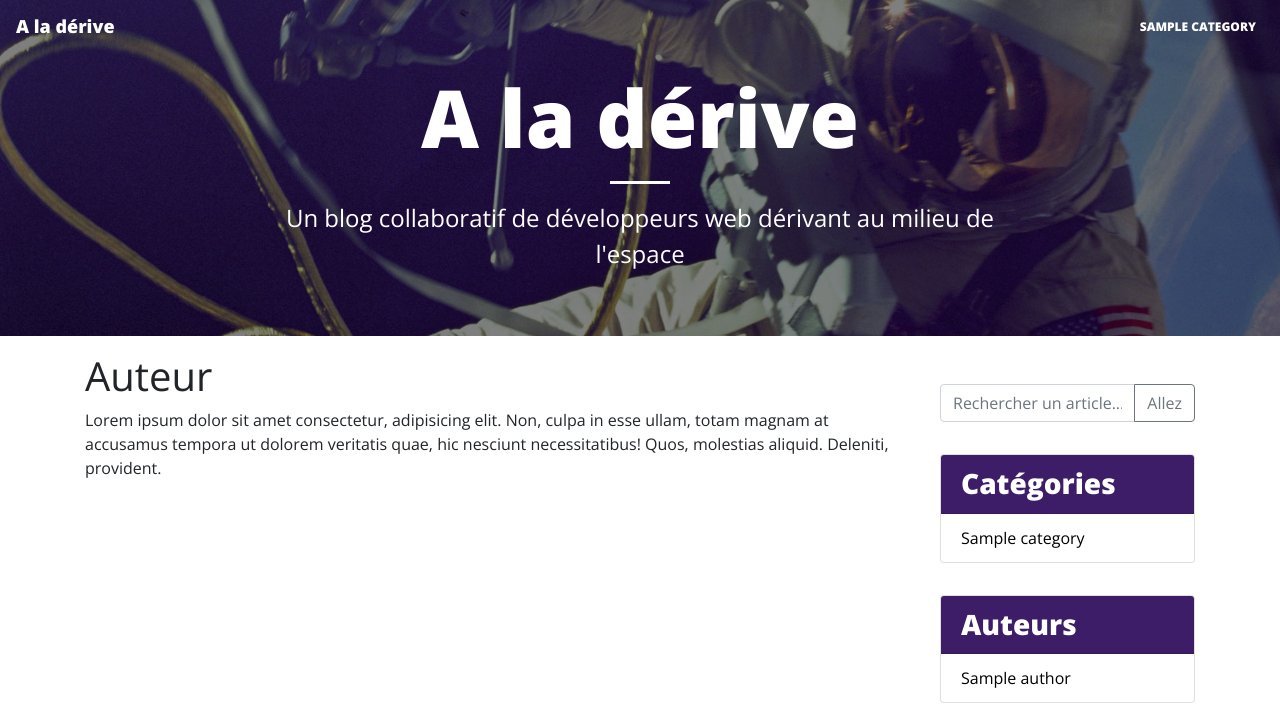
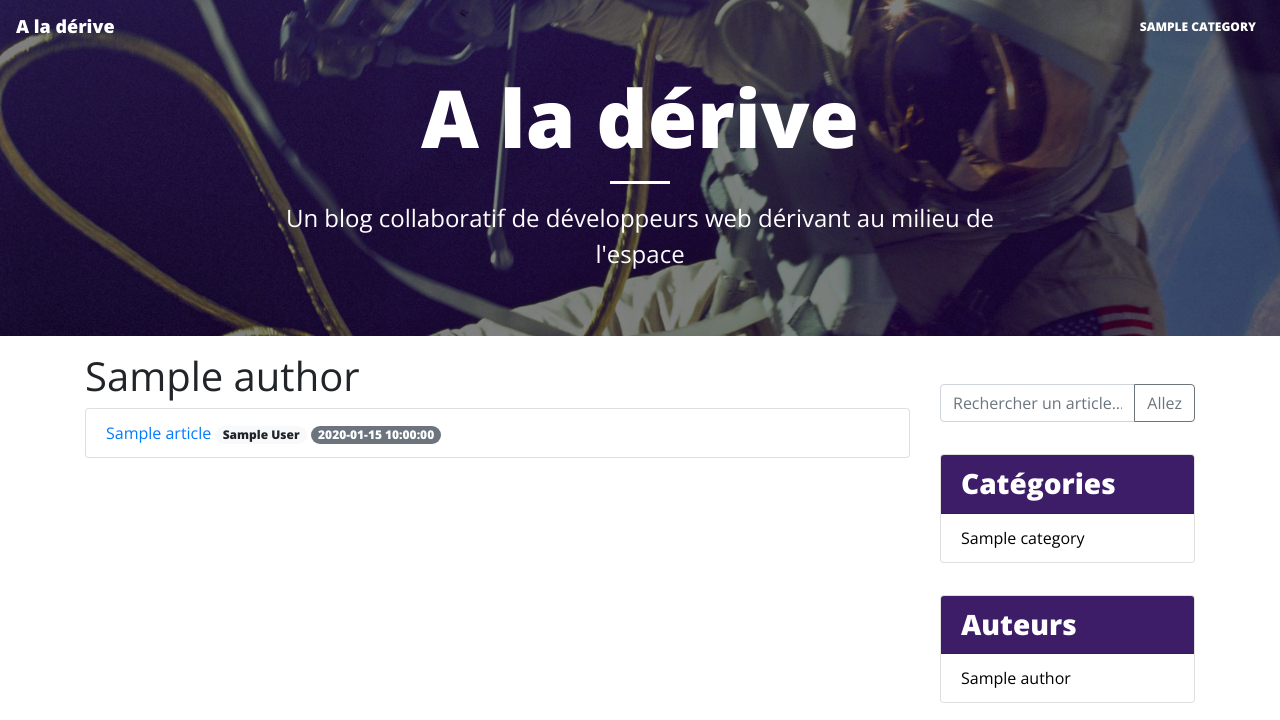
Before and after one commit to StephaneDUPUY/Blog-PHP-based, a PHP site: template inc/templates/author.tpl.php in a window 1280 px wide. Shown: the top 720 px of the page. Run offline with PHP 8.4, Linux system fonts and the light colour scheme; the template is opened without the code that fills it: most values are stand-ins (such as "Sample title", 1, 10 or a date in 2020); some libraries are stand-ins or nearby versions.

Commit message:
dynamic article list by author

```diff
--- a/inc/templates/author.tpl.php
+++ b/inc/templates/author.tpl.php
@@ -1,5 +1,11 @@
-<h1>Auteur</h1>
+<h1><?= $author->name ?></h1>
 
-<p>
-    Lorem ipsum dolor sit amet consectetur, adipisicing elit. Non, culpa in esse ullam, totam magnam at accusamus tempora ut dolorem veritatis quae, hic nesciunt necessitatibus! Quos, molestias aliquid. Deleniti, provident.
-</p>
+<?php foreach ($articlesList as $currentId => $currentArticle) : ?>
+    <ul class="list-group">
+        <li class="list-group-item">
+            <a href="index.php?page=article&id=<?= $currentId ?>"><?= $currentArticle->title ?></a>
+            <span class="badge badge-light badge-pill"><?= $currentArticle->author ?></span>
+            <span class="badge badge-secondary badge-pill"><?= $currentArticle->getDateFr() ?></span>
+        </li>
+    </ul>
+<?php endforeach ?>
```
Also changed, not shown: inc/classes/Data.php (+25 -0 lines), index.php (+8 -0 lines).
